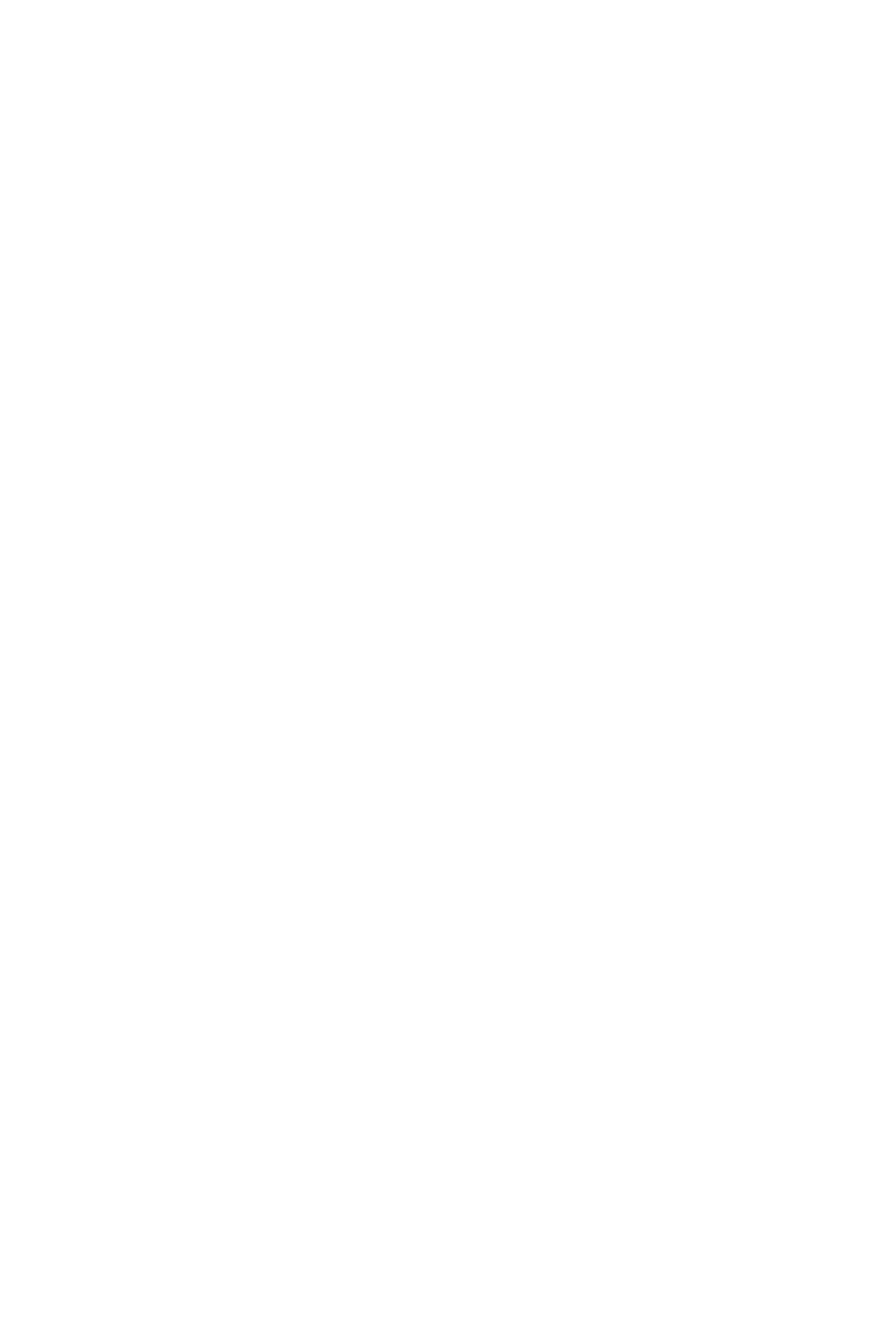
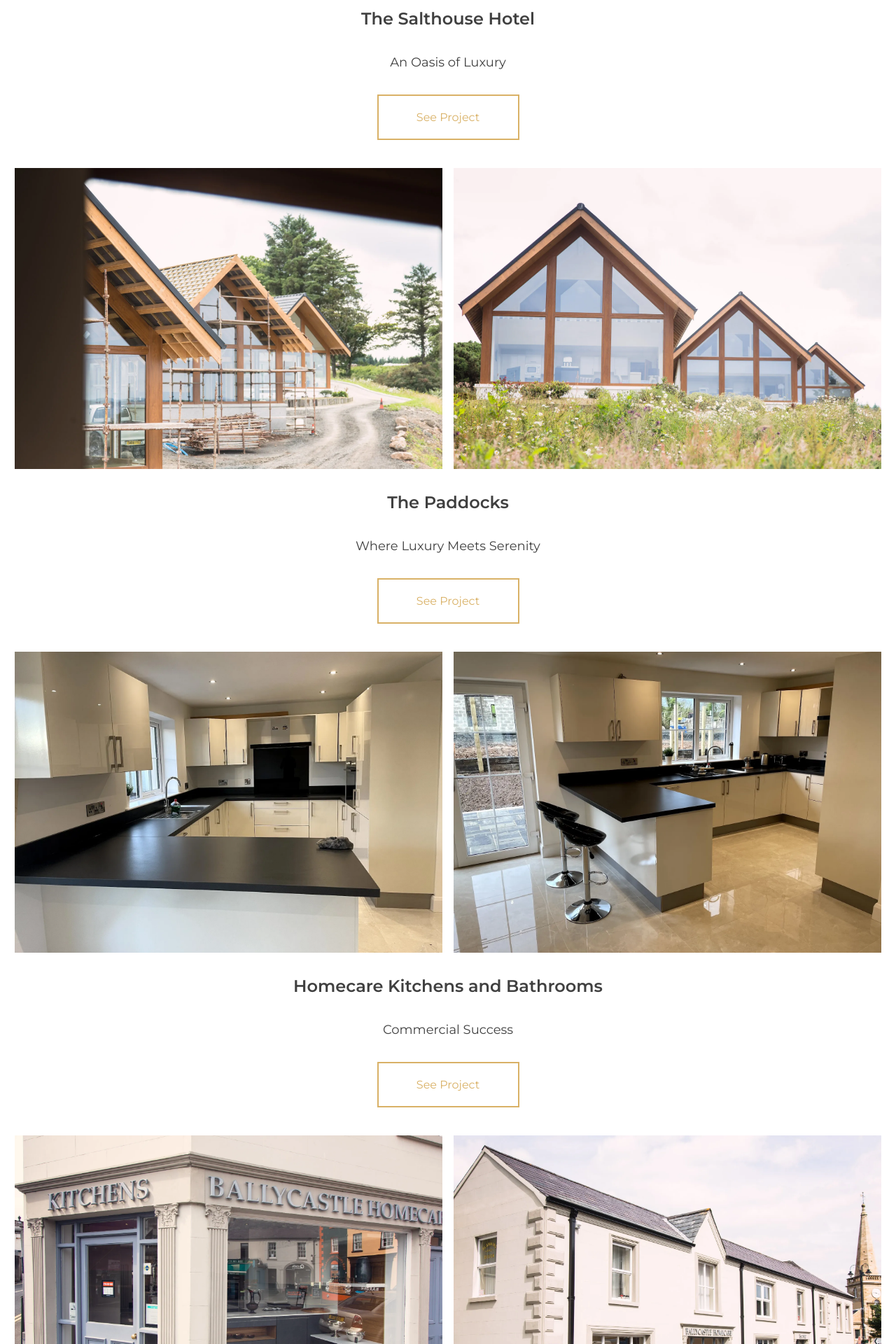
Before and after one commit to AGuerriere/mchenrybros.com, a Next.js app: page /portfolio in a window 1280 px wide. Shown: the part 880-2800 px from the top of the page at 70% size. Before the commit the page ends 800 px from the top, so only its background shows below. Built offline with nearby package versions, Linux system fonts and the light colour scheme.

Commit message:
completed portfolio page

```diff
--- a/src/app/components/ContactForm.tsx
+++ b/src/app/components/ContactForm.tsx
@@ -27,7 +27,6 @@ export default function ContactForm() {
             className="w-full h-full min-h-[300px] border-none"
             src="https://www.google.com/maps/embed?pb=!1m18!1m12!1m3!1d4554.236378666955!2d-6.25119245130138!3d55.19869289153625!2m3!1f0!2f0!3f0!3m2!1i1024!2i768!4f13.1!3m3!1m2!1s0x4861d3cd0c5eaaab%3A0x9c0700f19c89ab6c!2sMcHenry%20Bros%20Ltd!5e0!3m2!1sen!2suk!4v1708093786911!5m2!1sen!2suk"
             allowFullScreen
-            loading="lazy"
             referrerPolicy="no-referrer-when-downgrade"
           ></iframe>
         </div>
--- /dev/null
+++ b/src/app/components/SeeProjectButton.tsx
@@ -0,0 +1,7 @@
+export default function SeeProjectButton(){
+  return(
+    <div className="border-solid border-2 h-[65px] w-[203px] flex justify-center items-center border-gold text-gold">
+      See Project
+    </div>
+  )
+}
--- a/src/app/portfolio/page.tsx
+++ b/src/app/portfolio/page.tsx
@@ -1,6 +1,102 @@
-export default function Portfolio(){
-  return(
+import Navbar from "../components/Navbar"
+import Footer from "../components/Footer"
+import Image from "next/image"
+import SeeProjectButton from "../components/SeeProjectButton"
+
+export default function Portfolio() {
+  return (
     <>
+      <Navbar />
+      <div className="w-full relative h-[383px]">
+        <Image
+          src="/images/chalets_construction.webp"
+          fill
+          sizes="100%"
+          alt="Picture of a house in Ballycastle built by McHenry Bros"
+          className="w-auto object-cover z-0"
+        />
+      </div>
+      <div className="flex justify-center">
+        <div className="max-w-[1278px] flex flex-col items-center pl-5 pr-5">
+          <div className="mt-[50px] mb-[50px]"><span className="text-neutral-700 text-[32px] lg:text-5xl font-bold capitalize">Our </span><span className="text-gold text-[32px] lg:text-5xl font-bold capitalize">Portfolio</span><span className="text-neutral-700 text-[32px] lg:text-5xl font-bold capitalize"> </span></div>
+          <div className="text-neutral-700 text-base lg:text-2xl font-normalleading-10 mb-[100px]">At McHenry Bros Ltd, we take pride in our diverse portfolio of construction projects. From luxurious hotels to practical commercial spaces, our work reflects our commitment to quality, innovation, and community values. <br /><br />Explore our key projects to see how we're building the future, one project at a time.</div>
+          {/* First portfolio item */}
+          <div className="text-neutral-700 text-base lg:text-2xl font-semibold mb-8">The Salthouse Hotel</div>
+          <div className="text-neutral-700 text-lg font-normal mb-8">An Oasis of Luxury</div>
+          <SeeProjectButton />
+          <div className="flex flex-col lg:flex-row w-full mt-10 gap-4">
+            <div className="relative h-[430px] w-full order-2 lg:order-1">
+              <Image
+                src="/images/chalets_construction.webp"
+                fill
+                sizes="100%"
+                alt="Picture of a house in Ballycastle built by McHenry Bros"
+                className="w-auto object-cover z-0"
+              />
+            </div>
+            <div className="relative h-[430px] w-full order-2 lg:order-1">
+              <Image
+                src="/images/chalet.webp"
+                fill
+                sizes="100%"
+                alt="Picture of a house in Ballycastle built by McHenry Bros"
+                className="w-auto object-cover z-0"
+              />
+            </div>
+          </div>
+        {/* Second portfolio item */}
+        <div className="text-neutral-700 text-base lg:text-2xl font-semibold mb-8 mt-8">The Paddocks</div>
+          <div className="text-neutral-700 text-lg font-normal mb-8">Where Luxury Meets Serenity</div>
+          <SeeProjectButton />
+          <div className="flex flex-col lg:flex-row w-full mt-10 gap-4">
+            <div className="relative h-[430px] w-full order-2 lg:order-1">
+              <Image
+                src="/images/semi-kitchen.webp"
+                fill
+                sizes="100%"
+                alt="Picture of a house in Ballycastle built by McHenry Bros"
+                className="w-auto object-cover z-0"
+              />
+            </div>
+            <div className="relative h-[430px] w-full order-2 lg:order-1">
+              <Image
+                src="/images/semi-kitchen2.webp"
+                fill
+                sizes="100%"
+                alt="Picture of a house in Ballycastle built by McHenry Bros"
+                className="w-auto object-cover z-0"
+              />
+            </div>
+          </div>
+
+        {/* Third portfolio item */}
+        <div className="text-neutral-700 text-base lg:text-2xl font-semibold mb-8 mt-8">Homecare Kitchens and Bathrooms</div>
+          <div className="text-neutral-700 text-lg font-normal mb-8">Commercial Success</div>
+          <SeeProjectButton />
+          <div className="flex flex-col lg:flex-row w-full mt-10 gap-4">
+            <div className="relative h-[430px] w-full order-2 lg:order-1">
+              <Image
+                src="/images/homecare.webp"
+                fill
+                sizes="100%"
+                alt="Picture of a house in Ballycastle built by McHenry Bros"
+                className="w-auto object-cover z-0"
+              />
+            </div>
+            <div className="relative h-[430px] w-full order-2 lg:order-1">
+              <Image
+                src="/images/homecare2.webp"
+                fill
+                sizes="100%"
+                alt="Picture of a house in Ballycastle built by McHenry Bros"
+                className="w-auto object-cover z-0"
+              />
+            </div>
+          </div>
+
+        </div>
+      </div>
+      <Footer />
     </>
   )
 }
```
Also changed, not shown: public/images/semi-kitchen.webp (added), public/images/semi-kitchen2.webp (added).
